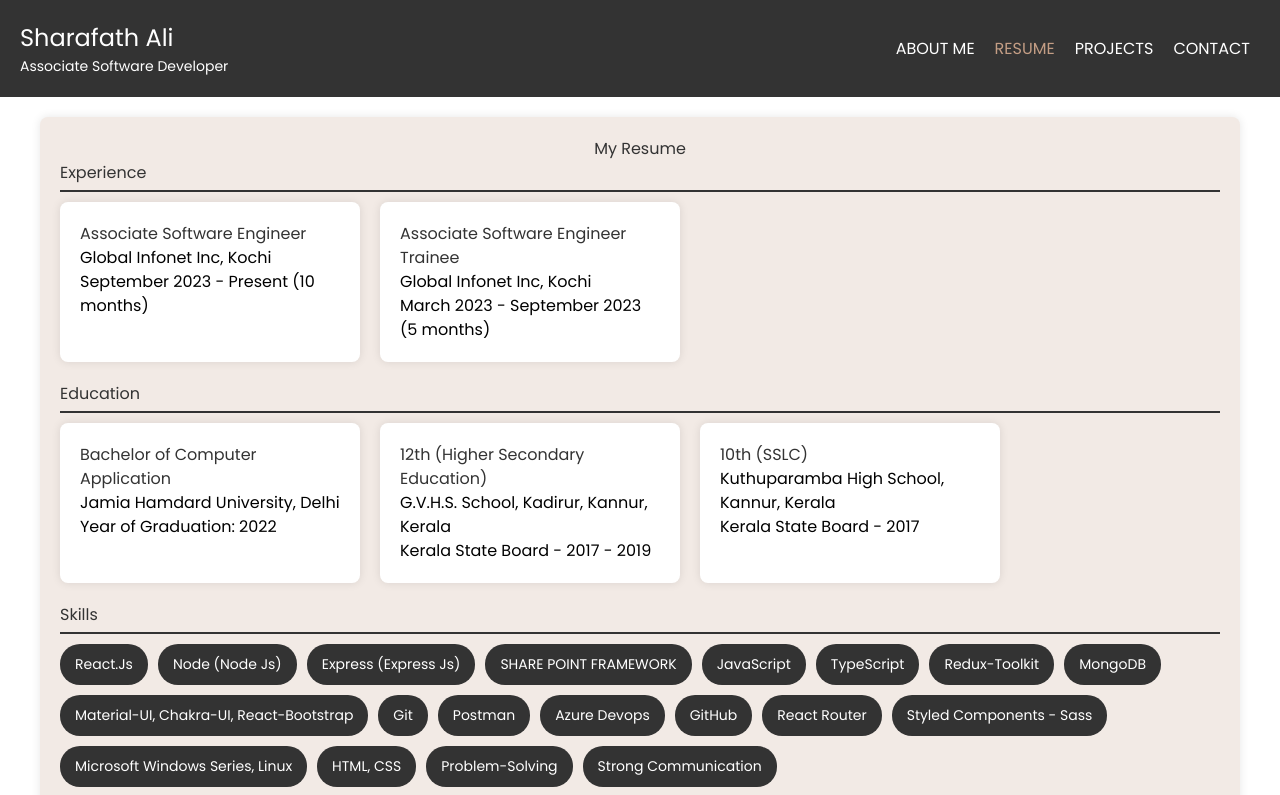
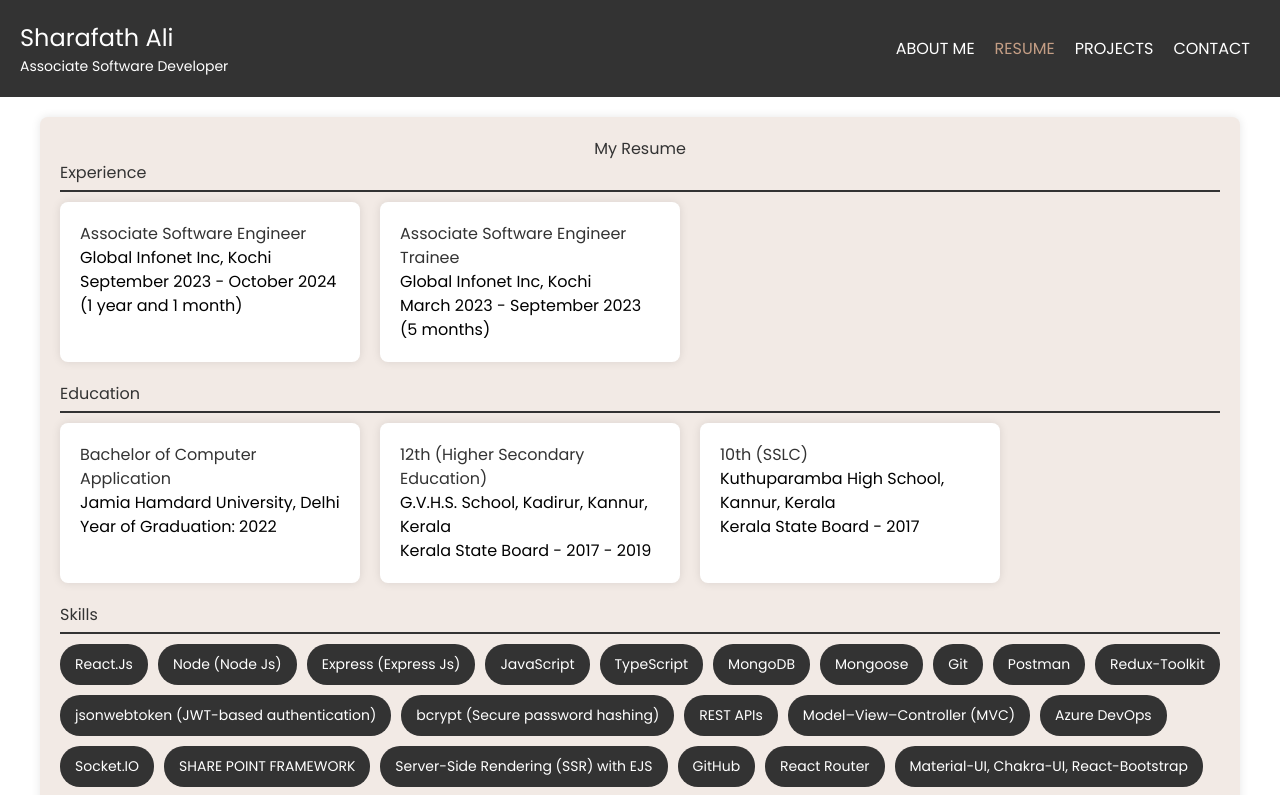
Before and after one commit to sharafath-ali/Personal-website, a React (Create React App) app: page /Resume in a window 1280 px wide. Shown: the top 795 px of the page. Built offline with nearby package versions, Linux system fonts and the light colour scheme; a web font is replaced by a local one.

Commit message:
resume updated

```diff
--- a/src/components/Resume.jsx
+++ b/src/components/Resume.jsx
@@ -15,7 +15,7 @@ function Resume() {
           <div className="card">
             <h4>Associate Software Engineer</h4>
             <p>Global Infonet Inc, Kochi</p>
-            <p>September 2023 - Present (10 months)</p>
+            <p>September 2023 - October 2024 (1 year and 1 month)</p>
           </div>
           <div className="card">
             <h4>Associate Software Engineer Trainee</h4>
@@ -49,27 +49,32 @@ function Resume() {
       <div className="resume-section">
         <h3>Skills</h3>
         <div className="skills-grid">
-          {[
-            "React.Js",
+          {["React.Js",
             "Node (Node Js)",
             "Express (Express Js)",
-            "SHARE POINT FRAMEWORK",
             "JavaScript",
             "TypeScript",
-            "Redux-Toolkit",
             "MongoDB",
-            "Material-UI, Chakra-UI, React-Bootstrap",
+            "Mongoose",
             "Git",
             "Postman",
-            "Azure Devops",
+            "Redux-Toolkit",
+            "jsonwebtoken (JWT-based authentication)",
+            "bcrypt (Secure password hashing)",
+            "REST APIs",
+            "Model–View–Controller (MVC)",
+            "Azure DevOps",
+            "Socket.IO",
+            "SHARE POINT FRAMEWORK",
+            "Server-Side Rendering (SSR) with EJS",
             "GitHub",
             "React Router",
+            "Material-UI, Chakra-UI, React-Bootstrap",
             "Styled Components - Sass",
             "Microsoft Windows Series, Linux",
             "HTML, CSS",
             "Problem-Solving",
-            "Strong Communication",
-          ].map((skill) => (
+            "Strong Communication"].map((skill) => (
             <div key={skill} className="skill-chip">
               {skill}
             </div>
```
